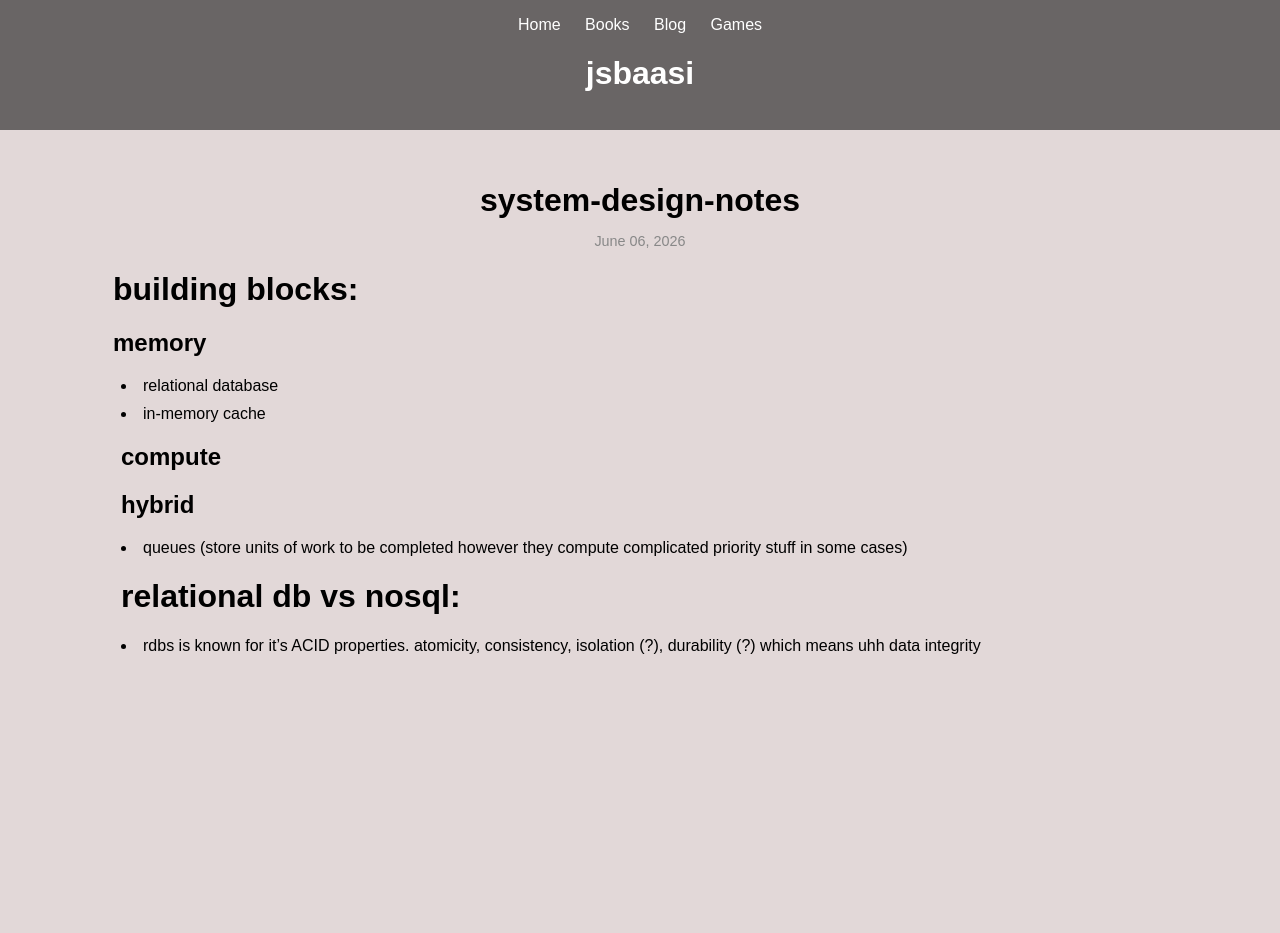
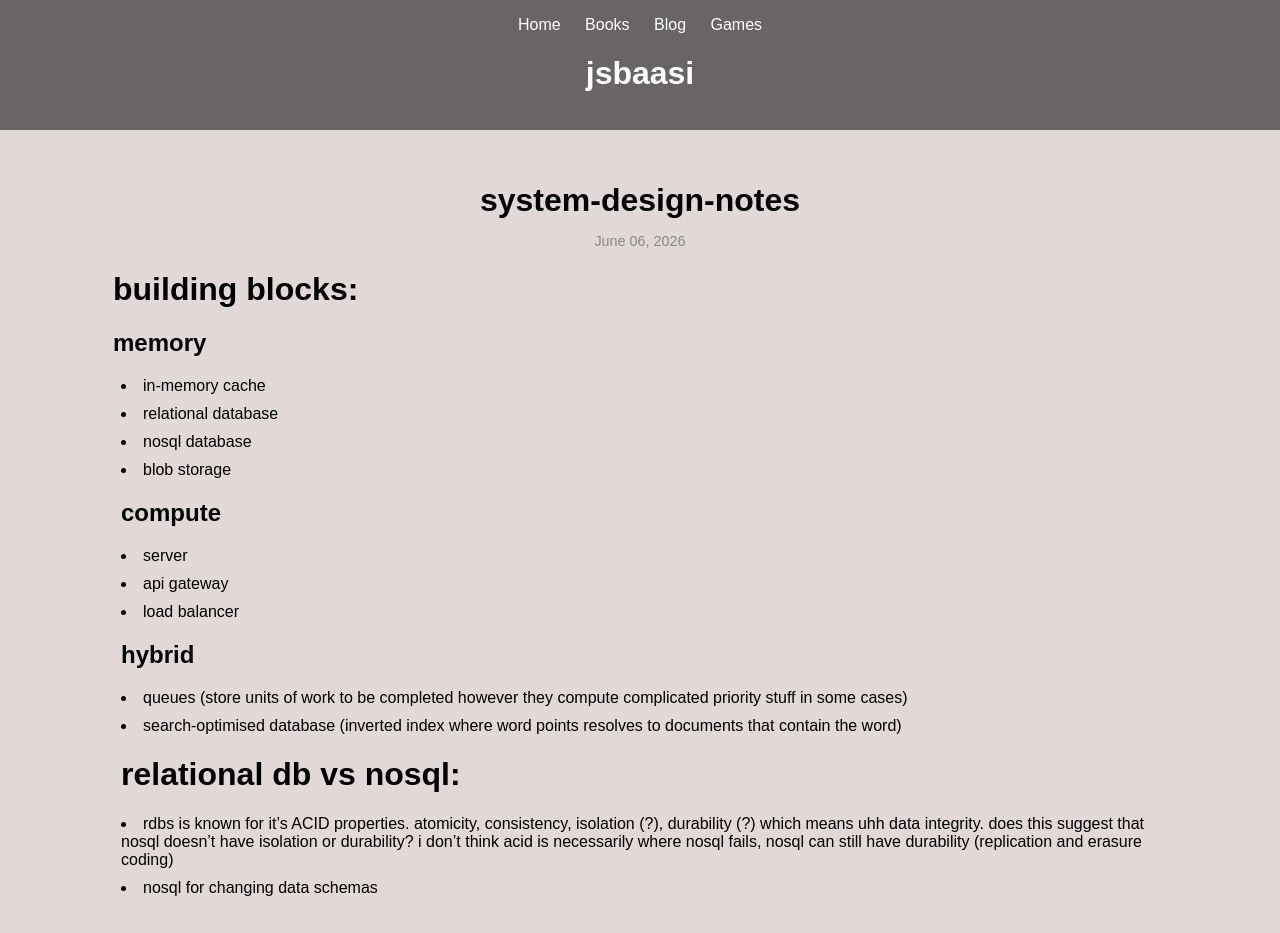
Before and after one commit to jsbaasi/jsbaasi.github.io, a Jekyll site: the page built from _posts/2026-06-06-system-design-notes.md, in a window 1280 px wide. Built offline with Jekyll 4.4.1, drawn with Linux system fonts in a browser that asks for light colours; before the commit the page ends 900 px from its top, so only the background shows below that.

Commit message:
vault backup: 2026-06-06 14:28:20

```diff
--- a/_posts/2026-06-06-system-design-notes.md
+++ b/_posts/2026-06-06-system-design-notes.md
@@ -7,10 +7,17 @@ permalink: /system-design-notes/
 ---
 # building blocks:
 ## memory
+- in-memory cache
 - relational database
-- in-memory cache
+- nosql database
+- blob storage
 ## compute
+- server
+- api gateway
+- load balancer
 ## hybrid
 - queues (store units of work to be completed however they compute complicated priority stuff in some cases)
+- search-optimised database (inverted index where word points resolves to documents that contain the word)
 # relational db vs nosql:
-- rdbs is known for it's ACID properties. atomicity, consistency, isolation (?), durability (?) which means uhh data integrity
+- rdbs is known for it's ACID properties. atomicity, consistency, isolation (?), durability (?) which means uhh data integrity. does this suggest that nosql doesn't have isolation or durability? i don't think  acid is necessarily where nosql fails, nosql can still have durability (replication and erasure coding)
+- nosql for changing data schemas
```
